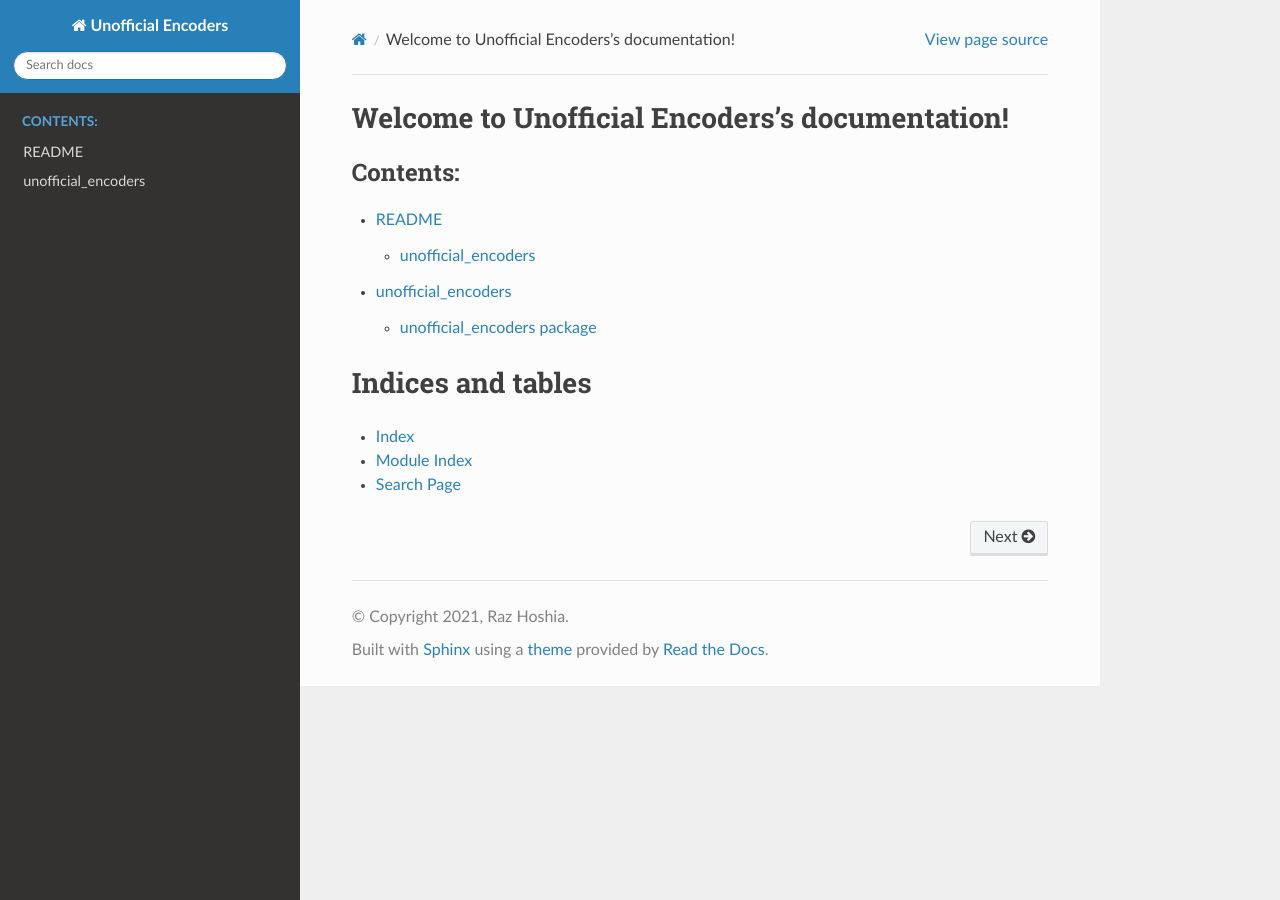
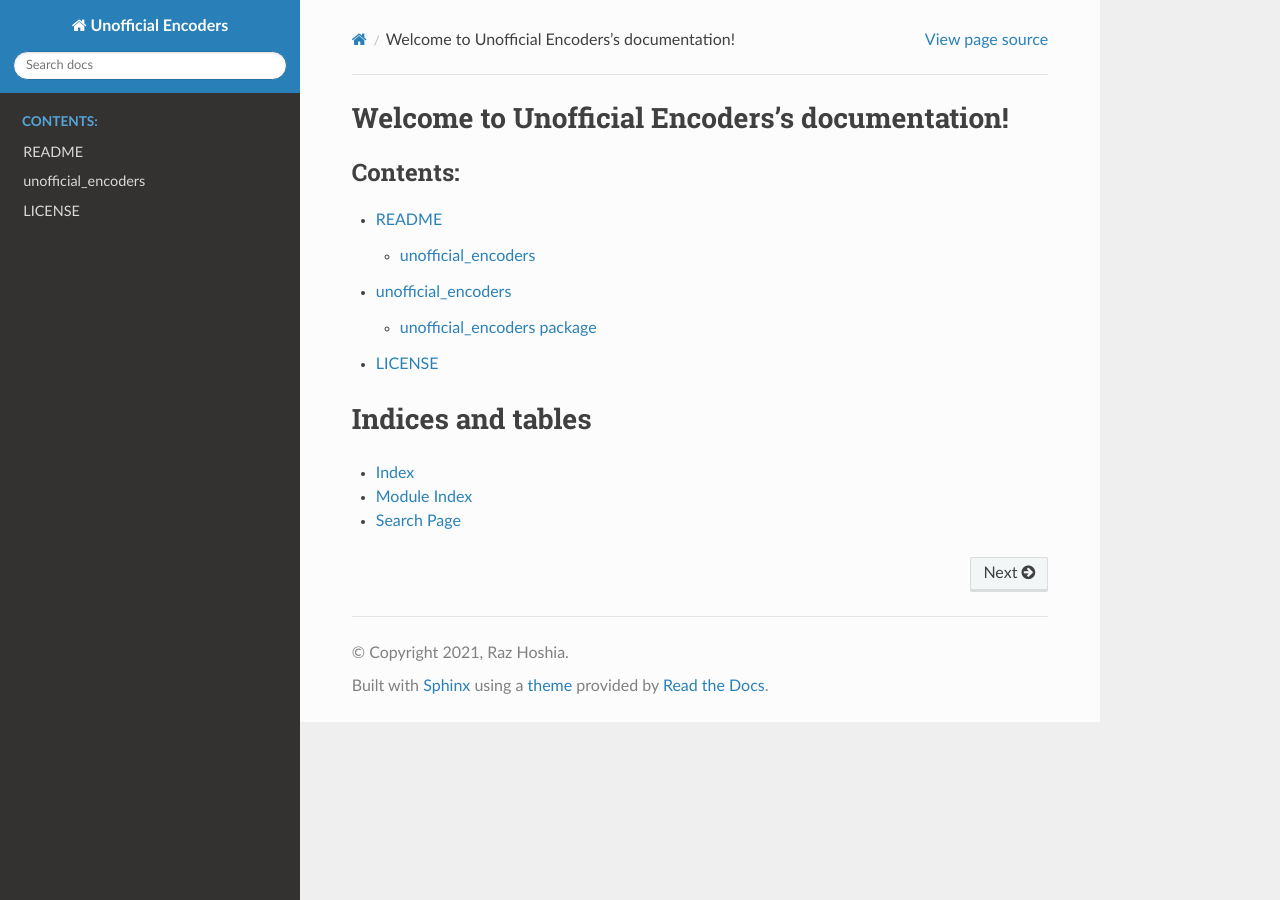
Before and after one commit to RazHoshia/unofficial_encoders, a Sphinx documentation site: the page built from docs/source/index.rst, in a window 1280 px wide. Built offline with Sphinx 7.4.7 and the Read the Docs theme 2.0.0, drawn with Linux system fonts in a browser that asks for light colours.

Commit message:
add licence t sphinx

```diff
--- a/docs/source/index.rst
+++ b/docs/source/index.rst
@@ -12,6 +12,7 @@ Welcome to Unofficial Encoders's documentation!
 
    readme
    modules
+   licence
 
 Indices and tables
 ==================
--- /dev/null
+++ b/docs/source/licence.rst
@@ -0,0 +1,6 @@
+-------
+LICENSE
+-------
+
+.. include:: ../../LICENSE
+   :literal:
```
